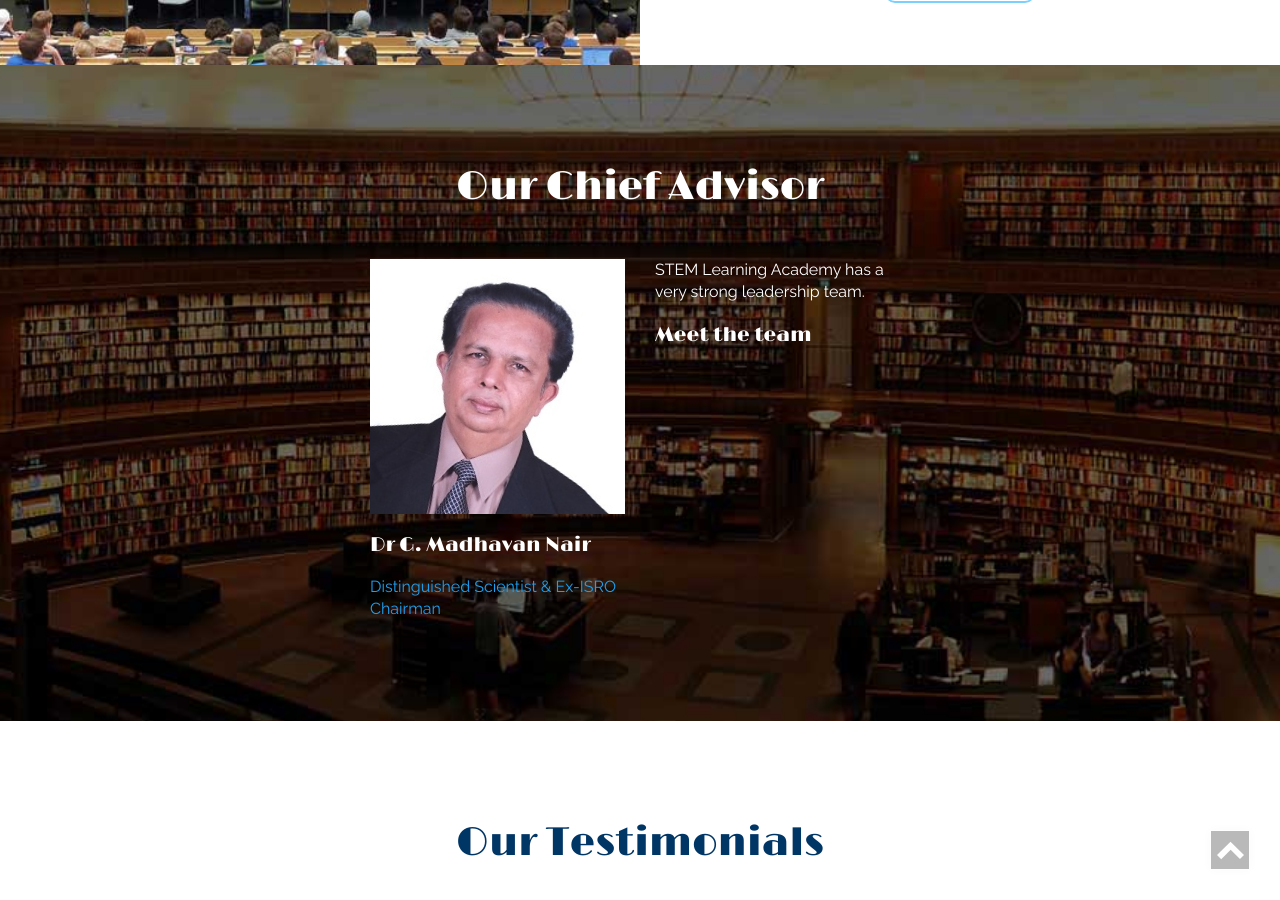
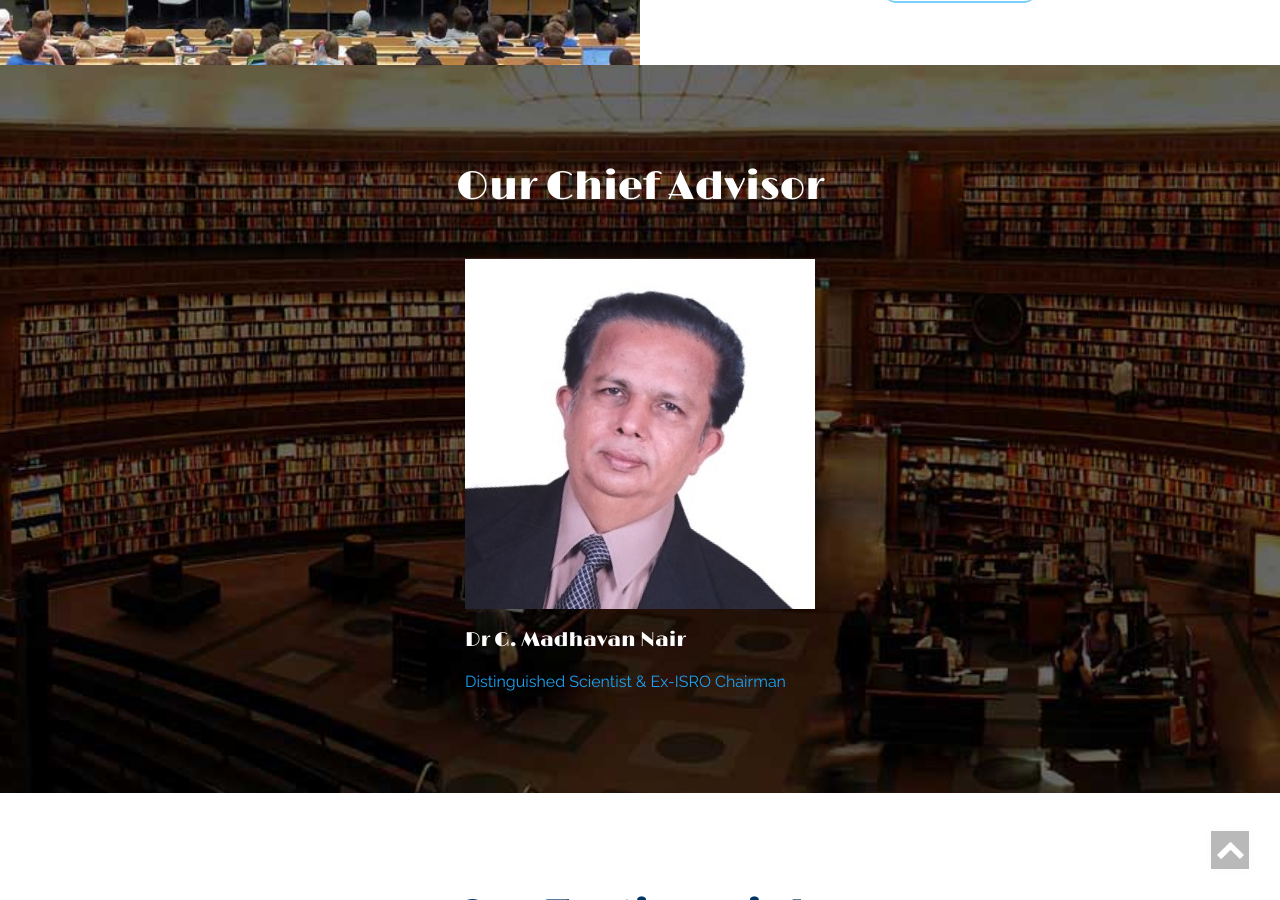
Before and after one commit to dhanyacm/stem, a Jekyll site: the page built from index.html, in a window 1280 px wide and 900 px high, scrolled down 1607 px. Built offline with Jekyll 4.4.1, drawn with Linux system fonts in a browser that asks for light colours; a script that is not in the unit is left out.

Commit message:
Update index.html

```diff
--- a/index.html
+++ b/index.html
@@ -360,8 +360,8 @@ frontpage: true
 <section class="team-agileinfo jarallax"  id="team">
 	<div class="container">
 		<h3 class="text-center slideanim">Our Chief Advisor</h3>
-		<div class="col-lg-3 col-md-6 col-sm-12 team-w3l"></div>
-		<div class="col-lg-3 col-md-6 col-sm-12 team-w3l">
+		<div class="col-lg-4 col-md-8 col-sm-12 team-w3l"></div>
+		<div class="col-lg-4 col-md-8 col-sm-12 team-w3l">
 			<div class="team-info">
 				<div class="hover06 column slideanim">
 					<div>
@@ -379,13 +379,7 @@ frontpage: true
 				</ul>	 -->
 			</div>
 		</div>
-		<div class="col-lg-3 col-md-6 col-sm-12 team-w3l">
-			<div class="team-info">
-				<p class="slideanim">STEM Learning Academy has a very strong leadership team.</p>
-				<a href="team.html" class="about-link slideanim" title="Click"><h4 class="slideanim">Meet the team</h4></a>
-
-			</div>
-		</div>
+		<div class="col-lg-4 col-md-8 col-sm-12 team-w3l"></div>
 		<div class="col-lg-3 col-md-6 col-sm-12 team-w3l"></div>
 		<div class="clearfix"></div>
 	</div>
```
